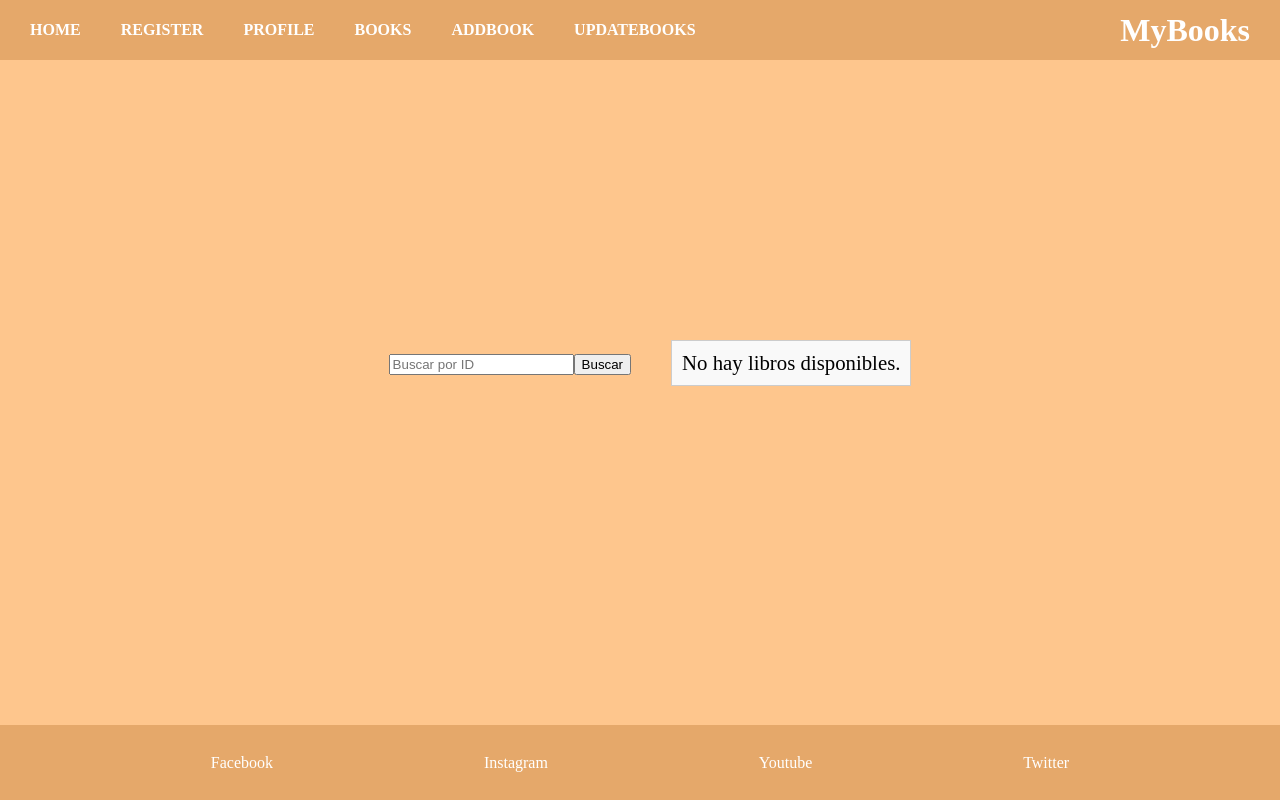
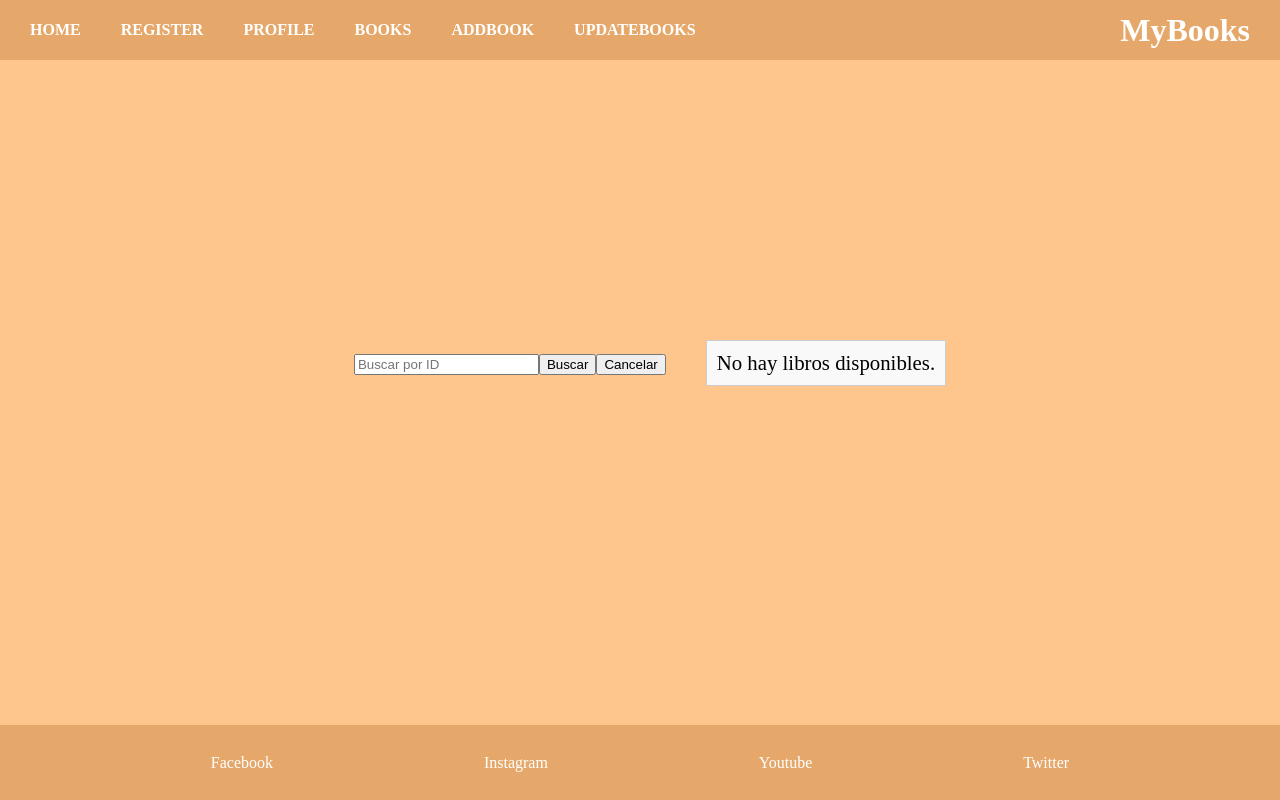
Before and after one commit to Fantasma542/angularRetos, an Angular app: page /books in a window 1280 px wide. Built offline with nearby package versions, Linux system fonts and the light colour scheme.

Commit message:
RetosDia5

```diff
--- a/src/app/pages/books/books.component.html
+++ b/src/app/pages/books/books.component.html
@@ -3,6 +3,7 @@
   <div class="search-container">
     <input type="number" [(ngModel)]="searchId" placeholder="Buscar por ID">
     <button (click)="searchBook()">Buscar</button>
+    <button (click)="cancelSearch()">Cancelar</button>
   </div>
 
   <div *ngIf="selectedBook !== null; else noResults">
--- a/src/app/pages/books/books.component.ts
+++ b/src/app/pages/books/books.component.ts
@@ -12,6 +12,7 @@ export class BooksComponent implements OnInit{
   bookNotFound: boolean = false;
   selectedBook: Book | null = null;
   searchId: number | undefined;
+  hiddenBook: Book | null = null;
 
   books: Book[] = [
     new Book('Book 1',20, "Author 1", "Type 1", "Url 1", 1),
@@ -21,16 +22,36 @@ export class BooksComponent implements OnInit{
   constructor(private booksService: BooksService){
   }
 
+
   searchBook() {
     const book = this.booksService.getOne(this.searchId);
+
     if (book) {
+      // Ocultar el libro en la lista actual
+      const index = this.books.findIndex(b => b.id_book === book.id_book);
+      if (index !== -1) {
+        this.hiddenBook = this.books.splice(index, 1)[0];
+      }
+
       this.selectedBook = book;
       this.bookNotFound = false;
     } else {
       this.selectedBook = null;
-      this.bookNotFound = true; // Aquí se establece en true cuando no se encuentra el libro
+      this.bookNotFound = true;
     }
   }
+
+  cancelSearch() {
+    if (this.hiddenBook) {
+      this.books.push(this.hiddenBook);
+      this.hiddenBook = null;
+    }
+
+    this.selectedBook = null;
+    this.bookNotFound = false;
+  }
+
+
   closeIdNotFoundError() {
     this.bookNotFound = false;
   }
@@ -53,6 +74,7 @@ export class BooksComponent implements OnInit{
   }
 
 
+
   // const libro1 = new Book(0, 0,"Hola", "Buenas", "Author", 1, "HOlaaaa")
   // const libro2 = new Book(0, 0,"sd", "dsasd", "asd", 2, "cxzc")
   // const libro3 = new Book(0, 0,"Howeqewqla", "ads", "asds", 3, "sddasdax")
```
